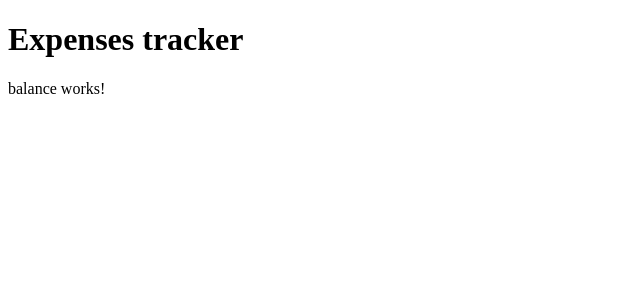
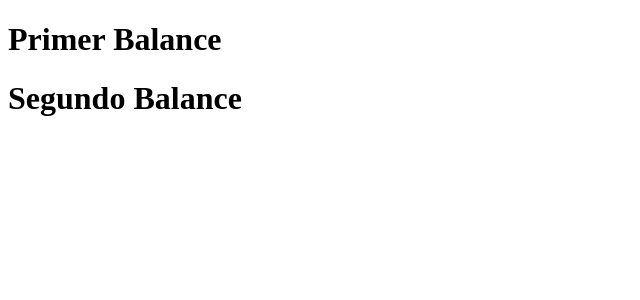
Before and after one commit to efrainlav/Angular_Expenses_Tracker, an Angular app in the folder angular17-expenses-tracker/: page / in a window 1280 px wide. Shown: the top 300 px of the page, without its empty margins (0-640 px from the left). Built offline with nearby package versions, Linux system fonts and the light colour scheme.

Commit message:
Angular: Definición y uso de parámetros de componente - @Input. ELM

```diff
--- a/angular17-expenses-tracker/src/app/app.component.html
+++ b/angular17-expenses-tracker/src/app/app.component.html
@@ -1,5 +1,5 @@
 <div class="content">
-  <h1>Expenses tracker</h1>
-  <app-balance></app-balance>
+  <app-balance title = "Primer Balance"/>
+  <app-balance title = "Segundo Balance"/>
 </div>
 <!-- <router-outlet></router-outlet> -->
--- a/angular17-expenses-tracker/src/app/app.component.ts
+++ b/angular17-expenses-tracker/src/app/app.component.ts
@@ -1,16 +1,15 @@
 import { Component } from '@angular/core';
 import { CommonModule } from '@angular/common';
 import { RouterOutlet } from '@angular/router';
+import { FormsModule } from '@angular/forms';
 
 import { BalanceComponent } from './components/balance/balance.component';
 
 @Component({
   selector: 'app-root',
   standalone: true,
-  imports: [CommonModule, RouterOutlet, BalanceComponent],
+  imports: [CommonModule, RouterOutlet, BalanceComponent, FormsModule],
   templateUrl: './app.component.html',
-  styleUrl: './app.component.scss'
+  styleUrl: './app.component.scss',
 })
-export class AppComponent {
-  title = 'Elm-Expense TRacker';
-}
+export class AppComponent {}
--- a/angular17-expenses-tracker/src/app/components/balance/balance.component.html
+++ b/angular17-expenses-tracker/src/app/components/balance/balance.component.html
@@ -1 +1,8 @@
-<p>balance works!</p>
+<h1>{{title}}</h1>
+<!-- One way binding -->
+<!-- <h1>{{title}}</h1>
+<p>balance works!</p> -->
+
+<!-- Two way binding -->
+<!-- <p>Searching for {{search}}</p>
+<input type="text" [(ngModel)]="search" /> -->
```
Also changed, not shown: angular17-expenses-tracker/src/app/components/balance/balance.component.ts (+10 -3 lines).
